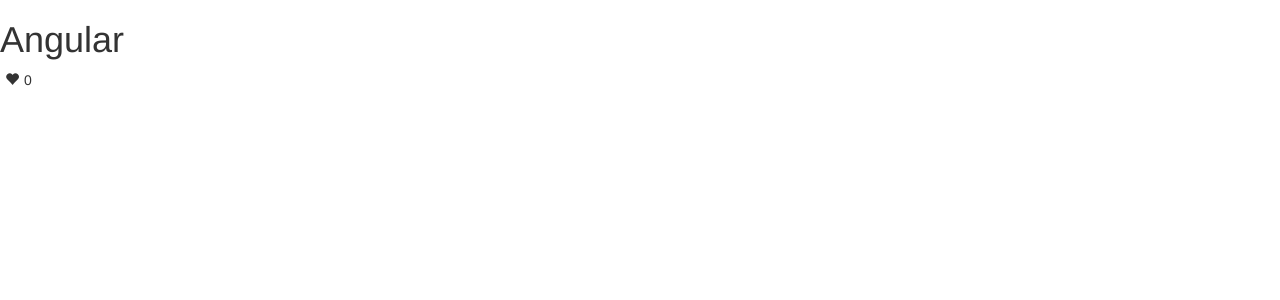
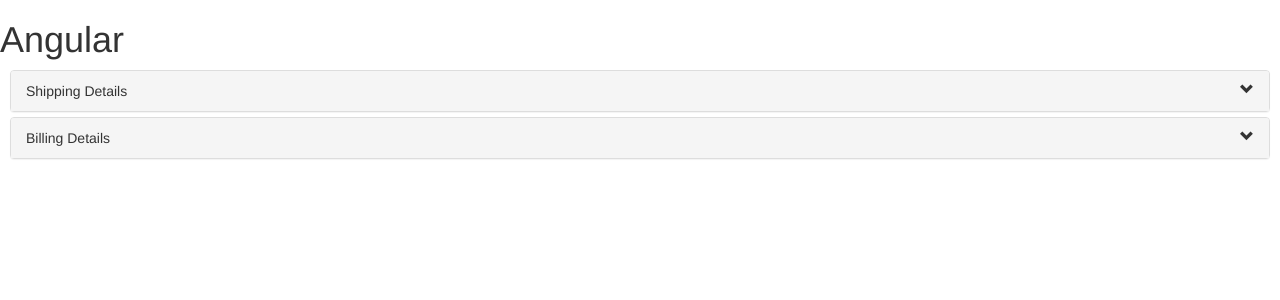
Before and after one commit to wintersocram/angular-training, an Angular app in the folder courses/: page / in a window 1280 px wide. Shown: the top 300 px of the page. Built offline with nearby package versions, Linux system fonts and the light colour scheme.

Commit message:
assignment-5: assignment completed

```diff
--- a/courses/src/app/app.component.html
+++ b/courses/src/app/app.component.html
@@ -1,14 +1,30 @@
 <h1>Angular</h1>
-<!-- <course></course>
+<!--
+<course></course>
+
 <favorite [isFavorite]="post.isFavorite"
           (change)="onFavoriteChanged($event)"
 ></favorite>
+
 <favorite [isFavorite]="!post.isFavorite"
           (change)="onFavoriteChanged($event)"
 ></favorite>
-<favorite></favorite> -->
+
+<favorite></favorite>
 
 <like
     [likesCount]="tweet.likesCount"
     [isActive]="tweet.isLiked"
 ></like>
+-->
+
+<zippy title="Shipping Details">
+    <div class="zippy-content">
+        Shipping Detail Content
+    </div>
+</zippy>
+<zippy title="Billing Details">
+    <div class="zippy-content">
+        Billing Detail Content
+    </div>
+</zippy>
--- a/courses/src/app/app.module.ts
+++ b/courses/src/app/app.module.ts
@@ -8,13 +8,15 @@
 import { FavoriteComponent } from './favorite/favorite.component';
 import { CourseService } from './course/course.service';
 import { LikeComponent } from './like/like.component';
+import { ZippyComponent } from './zippy/zippy.component';
 
 @NgModule({
   declarations: [
     AppComponent,
     CourseComponent,
     FavoriteComponent,
-    LikeComponent
+    LikeComponent,
+    ZippyComponent
   ],
   imports: [
     BrowserModule,
--- /dev/null
+++ b/courses/src/app/zippy/zippy.component.css
@@ -0,0 +1,10 @@
+.zippy {
+    margin: 5px 10px;
+}
+.zippy .zippy-heading {
+    cursor: pointer;
+    border-bottom: none;
+}
+.zippy .chevron {
+    float: right;
+}
--- /dev/null
+++ b/courses/src/app/zippy/zippy.component.html
@@ -0,0 +1,13 @@
+<div class="zippy panel panel-default">
+    <div class="zippy-heading panel-heading" (click)="toogleExpanded()">
+        {{ title }}
+        <span
+            class="chevron glyphicon"
+            [class.glyphicon-chevron-up]="isExpanded"
+            [class.glyphicon-chevron-down]="!isExpanded"
+        ></span>
+    </div>
+    <div class="zippy-body panel-body" [hidden]="!isExpanded">
+        <ng-content select=".zippy-content"></ng-content>
+    </div>
+</div>
--- /dev/null
+++ b/courses/src/app/zippy/zippy.component.ts
@@ -0,0 +1,15 @@
+import { Component, OnInit, Input } from '@angular/core';
+
+@Component({
+  selector: 'zippy',
+  templateUrl: './zippy.component.html',
+  styleUrls: ['./zippy.component.css']
+})
+export class ZippyComponent {
+  @Input('title') title: string;
+  isExpanded: boolean;
+
+  toogleExpanded() {
+    this.isExpanded = !this.isExpanded;
+  }
+}
```
Also changed, not shown: 1 other file (tests, documents, lock files or other folders).
